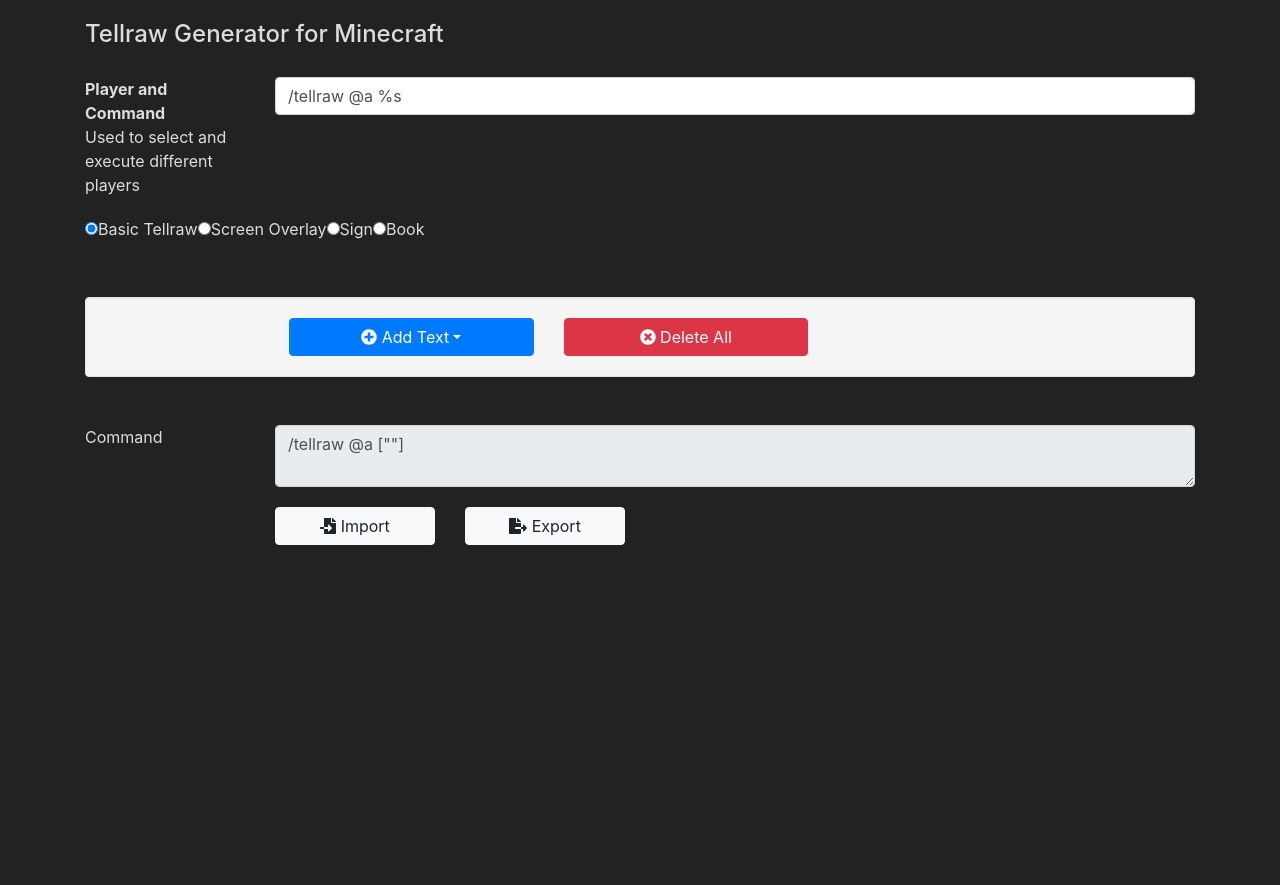
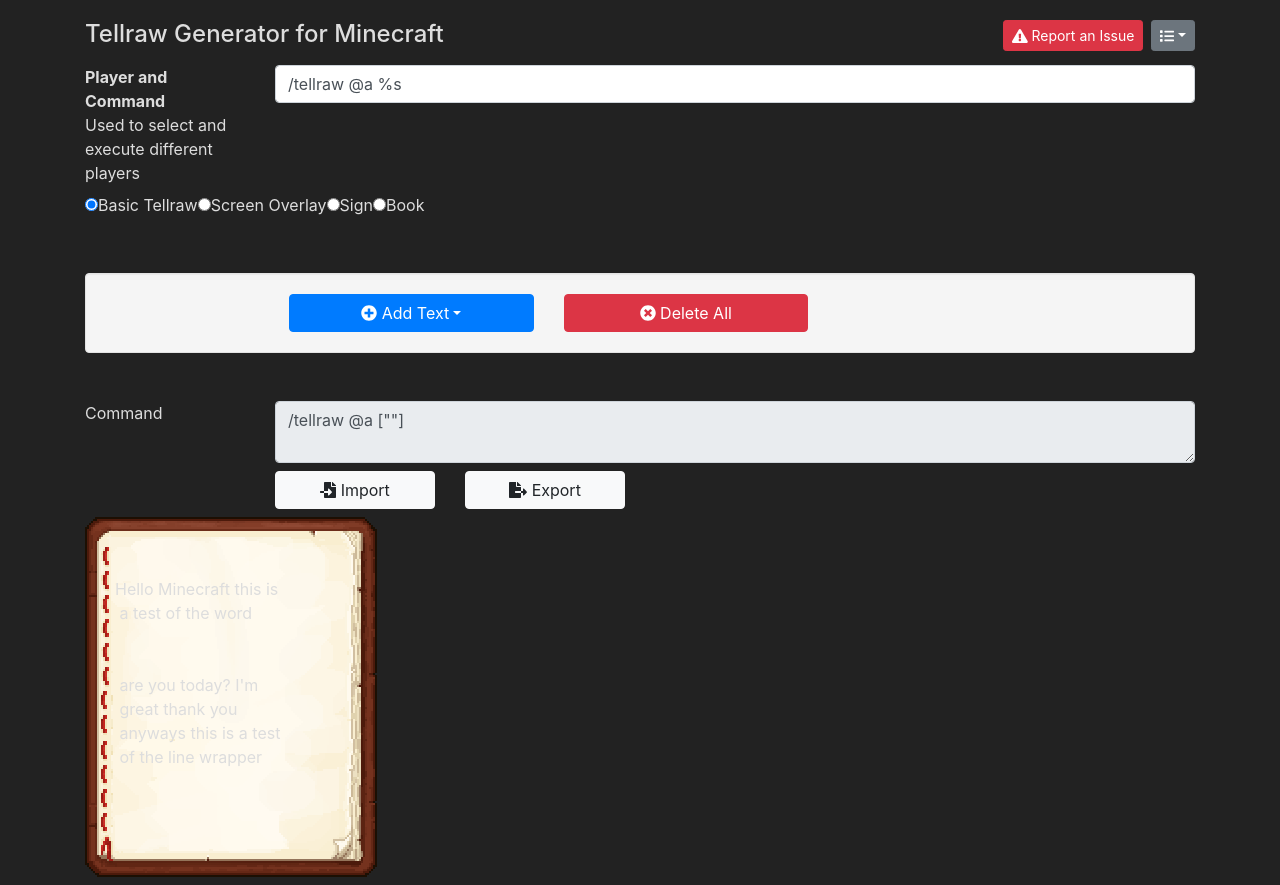
Before and after one commit to ezfe/tellraw, a React app: page / in a window 1280 px wide. Before the commit the page ends 800 px from the top, so only its background shows below. Built offline with nearby package versions, Linux system fonts and the light colour scheme.

Commit message:
Started implementing string splitter

```diff
--- /dev/null
+++ b/src/components/BookPreview.tsx
@@ -0,0 +1,18 @@
+import * as React from 'react'
+import { splitString } from '../helpers/spacer'
+
+export const BookPreview: React.FunctionComponent = () => {
+  const string = `Hello Minecraft this is a test of the word
+
+  are you today? I'm great thank you anyways this is a test of the line wrapper`
+  const split = splitString(string)
+  return (
+    <div className="book-preview">
+      {
+        split.map((text, index) => {
+          return <span key={index}>{ text }<br /></span>
+        })
+      }
+    </div>
+  )
+}
--- a/src/components/InlineSnippetController/InlineScoreboardObjectiveSnippetController.tsx
+++ b/src/components/InlineSnippetController/InlineScoreboardObjectiveSnippetController.tsx
@@ -34,7 +34,7 @@
 
   render() {
     return (
-      <div className="row margin-below">
+      <div className="row mb-2">
         <div className="col">
           <input className="form-control" placeholder="Player" value={this.props.snippet.score_name} onChange={this.changeScoreName} />
         </div>
--- a/src/components/InlineSnippetController/InlineSnippetController.tsx
+++ b/src/components/InlineSnippetController/InlineSnippetController.tsx
@@ -85,7 +85,7 @@
     }
 
     return (
-      <div className="row margin-below">
+      <div className="row mb-2">
         <div className="col-1 col-sm-2">
           <InlineEditButton onClick={this.editButtonClick}
                             mainAction={startEditingAction}
--- a/src/components/Tellraw.tsx
+++ b/src/components/Tellraw.tsx
@@ -8,6 +8,7 @@
 import { loadLocalStorageState } from "../helpers/persistence";
 import { FontAwesomeIcon } from "@fortawesome/react-fontawesome";
 import { formatSnippets } from "../helpers/formatter";
+import { BookPreview } from "./BookPreview";
 
 export interface TellrawProps {
 
@@ -102,12 +103,44 @@
   render() {
     return (
       <div className="container">
-        <div className="row margin-below">
+        <div className="row mb-2">
           <div className="col">
             <h4>Tellraw Generator for Minecraft</h4>
           </div>
+          <div className="col-6">
+            <div className="btn-toolbar d-flex justify-content-end"
+                 role="toolbar"
+                 aria-label="Toolbar with button groups">
+              <a className="btn btn-danger btn-sm"
+                href="https://github.com/ezfe/tellraw/issues/new"
+                target="_">
+                <FontAwesomeIcon icon="exclamation-triangle" /> Report an Issue
+              </a>
+              <div className="btn-group ml-2">
+                <button className="btn btn-secondary btn-sm dropdown-toggle"
+                        type="button"
+                        id="dropdownMenuButton"
+                        data-toggle="dropdown"
+                        aria-haspopup="true"
+                        aria-expanded="false">
+                  <FontAwesomeIcon icon="list" />
+                </button>
+                <div className="dropdown-menu" aria-labelledby="dropdownMenuButton">
+                  <a className="dropdown-item" href="https://twitter.com/intent/tweet?original_referer=http%3A%2F%2Fwww.minecraftjson.com%2F&text=%2Ftellraw%20generator%20for%20minecraft&tw_p=tweetbutton&url=http%3A%2F%2Fwww.minecraftjson.com%2F&via=superezfe">
+                    <FontAwesomeIcon icon={["fab", "twitter"]} /> Tweet
+                  </a>
+                  <a className="dropdown-item" href="https://status.minecraftjson.com">
+                    <FontAwesomeIcon icon="wifi" /> Uptime
+                  </a>
+                  <a className="dropdown-item" href="https://github.com/ezfe/tellraw/archive/preview.zip">
+                    <FontAwesomeIcon icon="file-download" /> Download Website
+                  </a>
+                </div>
+              </div>
+            </div>
+          </div>
         </div>
-        <div className="row margin-below">
+        <div className="row mb-2">
           <div className="col-2">
             <span style={{ fontWeight: "bold" }}>Player and Command</span>
             <br />
@@ -134,7 +167,7 @@
 
         <br />
         <br />
-        <div className="row margin-below">
+        <div className="row mb-2">
           <div className="col-2">
             <span style={{}}>Command</span>
           </div>
@@ -148,7 +181,7 @@
                       value={this.state.compiled} />
           </div>
         </div>
-        <div className="row margin-below">
+        <div className="row mb-2">
           <div className="col-sm-2 offset-sm-2">
             <button className="btn btn-light btn-block"
                     onClick={this.importCommand}>
@@ -162,7 +195,8 @@
             </button>
           </div>
         </div>
-        <div className="row margin-below" style={{ backgroundColor: "white" }}>
+        <BookPreview />
+        <div className="row mb-2" style={{ backgroundColor: "white" }}>
           <div className="col offset-sm-2">
             { formatSnippets(this.state.snippets) }
           </div>
--- /dev/null
+++ b/src/helpers/spacer.ts
@@ -0,0 +1,92 @@
+import { faSortAmountDown } from "@fortawesome/free-solid-svg-icons";
+
+const defaultWidth = 5
+const spacer = 1
+const maxLineWidth = 114
+
+const overrides = {
+  "f": 4,
+  "i": 1,
+  "k": 4,
+  "l": 2,
+  "t": 3,
+  "I": 3,
+  " ": 3,
+  ",": 1,
+  "'": 1
+}
+
+function characterWidth(char: string): number {
+  return overrides[char] || defaultWidth
+}
+
+function stringWidth(str: string): number {
+  return str.split("").reduce((a, b) => {
+    return a + characterWidth(b) + spacer
+  }, 0)
+}
+
+interface NextStringReturned {
+  found: string,
+  remaining: string
+}
+
+function nextString(source: string, maxWidth: number): NextStringReturned {
+  let accumulator = Array<string>()
+  let accumulatorWidth = 0
+
+  const spaceSplit = source.split(" ")
+  for (const word of spaceSplit) {
+    const wordWidth = stringWidth(word)
+    if (wordWidth > maxLineWidth) {
+      let charSplit = word.split("")
+
+      let charAccumulator = Array<string>()
+      let remWidth = maxLineWidth - accumulatorWidth
+
+      for (const char of charSplit) {
+        const charWidth = characterWidth(char) + spacer
+        if (remWidth >= charWidth) {
+          charAccumulator.push(char)
+          remWidth -= charWidth
+        } else {
+          accumulator.push(charAccumulator.join(""))
+          break
+        }
+      }
+      break
+    } else {
+      if (accumulatorWidth + wordWidth <= maxLineWidth) {
+        accumulator.push(word)
+        accumulatorWidth += wordWidth
+      } else {
+        break
+      }
+    }
+    accumulatorWidth += characterWidth(" ")
+  }
+
+  const found = accumulator.join(" ")
+  const offset = found.length
+  const found2 = source.substr(0, offset)
+  const remaining = source.substr(offset)
+
+  console.log("Source", source)
+  console.log("Found", found, found2)
+  console.log("Remain", remaining)
+
+  return { found, remaining }
+}
+
+export function splitString(str: string): Array<string> {
+  let accumulator = Array<string>()
+
+  let unprocessed = str
+  while (unprocessed.length > 0) {
+    const next = nextString(unprocessed, maxLineWidth)
+    accumulator.push(next.found)
+    unprocessed = next.remaining
+  }
+
+  return accumulator
+}
--- a/src/styles/styles.scss
+++ b/src/styles/styles.scss
@@ -33,10 +33,6 @@
   padding: 20px;
 }
 
-.margin-below {
-  margin-bottom: 20px;
-}
-
 .inline-snippet-collection {
   border-style: solid;
   border-width: 3px;
@@ -52,3 +48,17 @@
   padding: 5px;
   border-color: $info;
 }
+
+.book-preview {
+  padding-top: 60px;
+  padding-left: 30px;
+  padding-right: 70px;
+  max-width: 292px;
+  height: 360px;
+  background-image: url(../images/book.png);
+  background-size: 100%;
+  background-color: transparent !important;
+  border: none !important;
+  word-break: keep-all;
+  white-space: pre;
+}
--- a/webpack.config.js
+++ b/webpack.config.js
@@ -1,4 +1,6 @@
-const path = require('path')
+const path = require("path")
+const precss = require("precss")
+const autoprefixer = require("autoprefixer")
 
 module.exports = {
   entry: "./src/index.tsx",
@@ -9,44 +11,46 @@
 
   mode: "development",
 
-  // Enable sourcemaps for debugging webpack's output.
+  // Enable sourcemaps for debugging webpack"s output.
   devtool: "source-map",
 
   resolve: {
-    // Add '.ts' and '.tsx' as resolvable extensions.
+    // Add ".ts" and ".tsx" as resolvable extensions.
     extensions: [".ts", ".tsx", ".js", ".json"]
   },
 
   module: {
     rules: [
-      // All files with a '.ts' or '.tsx' extension will be handled by 'awesome-typescript-loader'.
+      // All files with a ".ts" or ".tsx" extension will be handled by "awesome-typescript-loader".
       {
         test: /\.tsx?$/,
-        loader: 'ts-loader'
+        loader: "ts-loader"
       },
 
-      // All output '.js' files will have any sourcemaps re-processed by 'source-map-loader'.
+      // All output ".js" files will have any sourcemaps re-processed by "source-map-loader".
       { enforce: "pre", test: /\.js$/, loader: "source-map-loader" },
 
       {
         test: /\.(scss)$/,
         use: [
-          { loader: 'style-loader' }, // inject CSS to page
-          { loader: 'css-loader' }, // translates CSS into CommonJS modules
+          { loader: "style-loader" }, // inject CSS to page
+          { loader: "css-loader" }, // translates CSS into CommonJS modules
           {
-            loader: 'postcss-loader', // Run post css actions
+            loader: "postcss-loader", // Run post css actions
             options: {
               plugins: function () { // post css plugins, can be exported to postcss.config.js
                 return [
-                  require('precss'),
-                  require('autoprefixer')
+                  precss,
+                  autoprefixer
                 ];
               }
             }
           },
-          { loader: 'sass-loader' } // compiles Sass to CSS
+          { loader: "sass-loader" } // compiles Sass to CSS
         ]
-      }
+      },
+
+      { test: /\.png$/, loader: "url-loader" }
 
     ]
   },
```
Also changed, not shown: package.json (+5 -4 lines), src/components/SnippetDetailController/SnippetDetailController.tsx (+10 -10 lines), src/index.tsx (+15 -3 lines), src/images/book.png (added), 1 other file (tests, documents, lock files or other folders).
